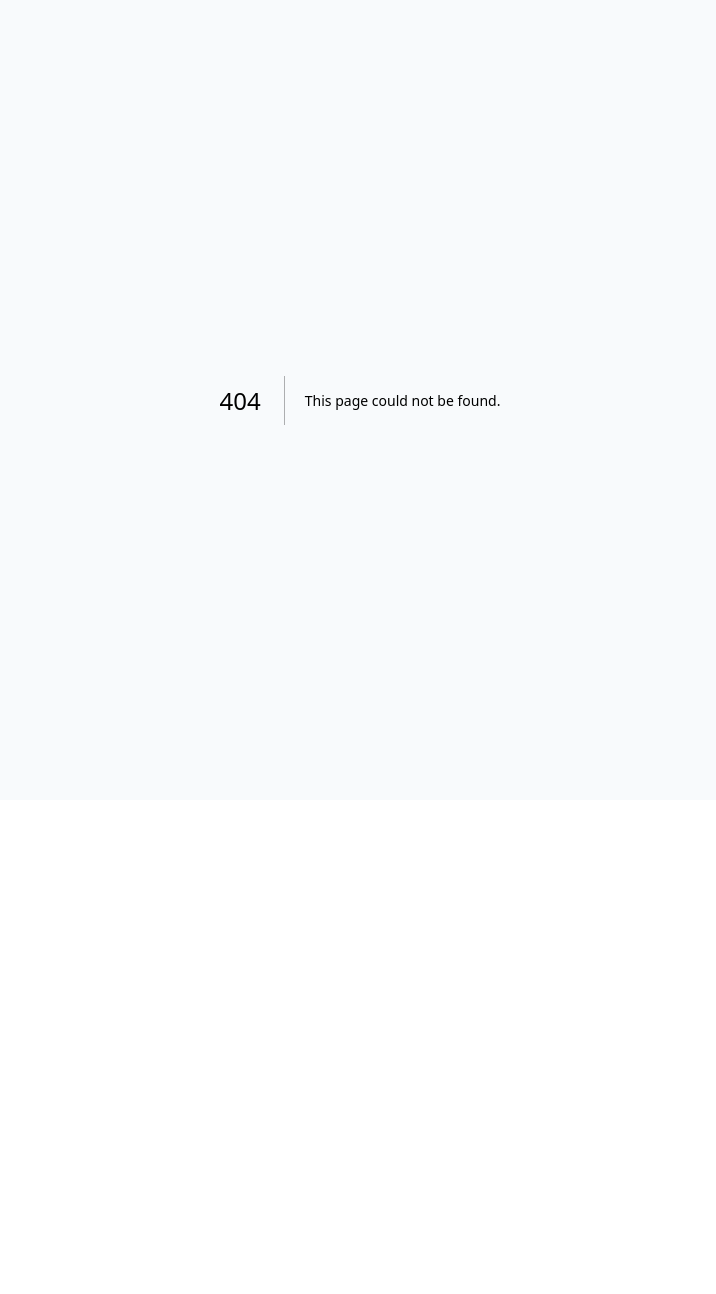
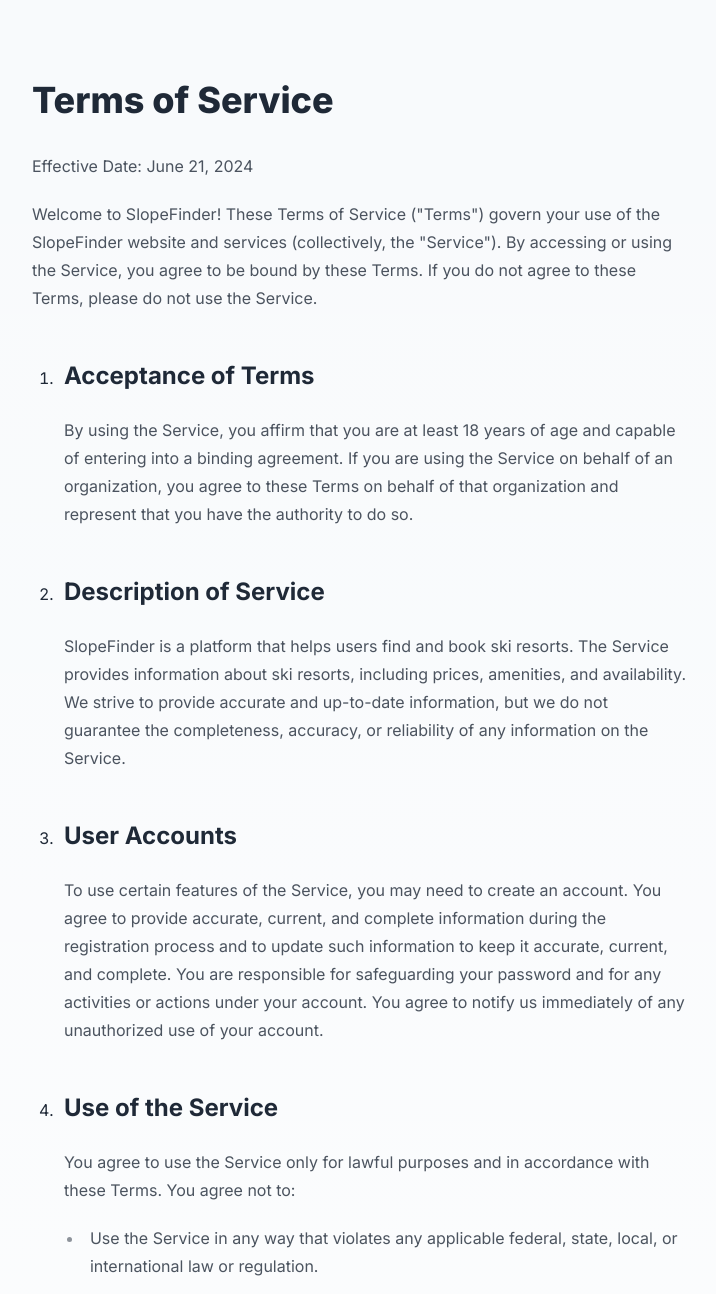
Before and after one commit to andrewjgora/ski-booking-app, a Next.js app: page /terms in a window 1280 px wide. Before the commit this address had no page. Shown: the top 1294 px of the page, without its empty margins (280-996 px from the left). Before the commit the page ends 800 px from the top, so only its background shows below. Built offline with nearby package versions, Linux system fonts and the light colour scheme.

Commit message:
feat: initial tos page

```diff
--- /dev/null
+++ b/src/app/terms/page.tsx
@@ -0,0 +1,64 @@
+
+export default function TermsPage() {
+  return (
+    <article className="prose mx-auto py-20">
+      <h1>Terms of Service</h1>
+      <p>Effective Date: June 21, 2024</p>
+
+      <p>Welcome to SlopeFinder! These Terms of Service (&quot;Terms&quot;) govern your use of the SlopeFinder website and services (collectively, the &quot;Service&quot;). By accessing or using the Service, you agree to be bound by these Terms. If you do not agree to these Terms, please do not use the Service.</p>
+
+      <ol>
+        <li>
+          <h2>Acceptance of Terms</h2>
+          <p>By using the Service, you affirm that you are at least 18 years of age and capable of entering into a binding agreement. If you are using the Service on behalf of an organization, you agree to these Terms on behalf of that organization and represent that you have the authority to do so.</p>
+        </li>
+
+        <li>
+          <h2>Description of Service</h2>
+          <p>SlopeFinder is a platform that helps users find and book ski resorts. The Service provides information about ski resorts, including prices, amenities, and availability. We strive to provide accurate and up-to-date information, but we do not guarantee the completeness, accuracy, or reliability of any information on the Service.</p>
+        </li>
+
+        <li>
+          <h2>User Accounts</h2>
+          <p>To use certain features of the Service, you may need to create an account. You agree to provide accurate, current, and complete information during the registration process and to update such information to keep it accurate, current, and complete. You are responsible for safeguarding your password and for any activities or actions under your account. You agree to notify us immediately of any unauthorized use of your account.</p>
+        </li>
+
+        <li>
+          <h2>Use of the Service</h2>
+          <p>You agree to use the Service only for lawful purposes and in accordance with these Terms. You agree not to:</p>
+        </li>
+        <ul>
+          <li>Use the Service in any way that violates any applicable federal, state, local, or international law or regulation.</li>
+          <li>Engage in any conduct that restricts or inhibits anyone&apos;s use or enjoyment of the Service, or which, as determined by us, may harm SlopeFinder or users of the Service or expose them to liability.</li>
+          <li>Use the Service in any manner that could disable, overburden, damage, or impair the Service or interfere with any other party&apos;s use of the Service.</li>
+        </ul>
+
+        <li>
+          <h2>Intellectual Property</h2>
+          <p>The Service and its original content, features, and functionality are and will remain the exclusive property of SlopeFinder and its licensors. The Service is protected by copyright, trademark, and other laws of both the United States and foreign countries. Our trademarks and trade dress may not be used in connection with any product or service without the prior written consent of SlopeFinder.</p>
+        </li>
+
+        <li>
+          <h2>User-Generated Content</h2>
+          <p>You may submit content, including but not limited to reviews, comments, and photos (&quot;User Content&quot;). By submitting User Content, you grant SlopeFinder a non-exclusive, transferable, sub-licensable, royalty-free, worldwide license to use, copy, modify, publicly perform, publicly display, reformat, translate, excerpt (in whole or in part), distribute, and make derivative works of such User Content.</p>
+        </li>
+        <li>
+          <h2>Booking and Payments</h2>
+          <p>All bookings made through the Service are subject to availability and confirmation by the ski resorts. SlopeFinder is not responsible for any issues arising from bookings made through the Service. Payment terms and conditions will be provided at the time of booking.</p>
+        </li>
+        <li>
+          <h2>Disclaimers</h2>
+          <p>The Service is provided on an &quot;AS IS&quot; and &quot;AS AVAILABLE&quot; basis. SlopeFinder makes no representations or warranties of any kind, express or implied, as to the operation of the Service, or the information, content, or materials included therein. You expressly agree that your use of the Service is at your sole risk.</p>
+        </li>
+        <li>
+          <h2>Limitation of Liability</h2>
+          <p>In no event shall SlopeFinder, its directors, employees, partners, agents, suppliers, or affiliates, be liable for any indirect, incidental, special, consequential, or punitive damages, including without limitation, loss of profits, data, use, goodwill, or other intangible losses, resulting from (i) your use or inability to use the Service; (ii) any unauthorized access to or use of our servers and/or any personal information stored therein; (iii) any interruption or cessation of transmission to or from the Service; and (iv) any bugs, viruses, trojan horses, or the like that may be transmitted to or through our Service by any third party.</p>
+        </li>
+        <li>
+          <h2>Indemnification</h2>
+          <p>You agree to defend, indemnify, and hold harmless SlopeFinder and its affiliates, licensors, and service providers, and its and their respective officers, directors, employees, contractors, agents, licensors, suppliers, successors, and assigns from and against any claims, liabilities, damages, judgments, awards, losses, costs, expenses, or fees (including reasonable attorneys&apos; fees) arising out of or relating to your violation of these Terms or your use of the Service, including, but not limited to, any use of the Service&apos;s content, services, and products other than as expressly authorized in these Terms or your use of any information obtained from the Service.</p>
+        </li>
+      </ol>
+    </article>
+  );
+}
--- a/src/components/Footer.tsx
+++ b/src/components/Footer.tsx
@@ -1,4 +1,5 @@
 //src/components/Footer.tsx
+import Link from "next/link";
 import React from "react";
 export function Footer({}) {
   return (
@@ -11,7 +12,7 @@
       </nav>
       <nav className="gap-y-0.5">
         <h6 className="footer-title mb-1">Legal</h6>
-        <a className="link link-hover">Terms of Service</a>
+        <Link className="link link-hover" href="/terms">Terms of Service</Link>
         <a className="link link-hover">Privacy Policy</a>
         <a className="link link-hover">Cookie Policy</a>
         <a className="link link-hover">Disclaimer</a>
```
